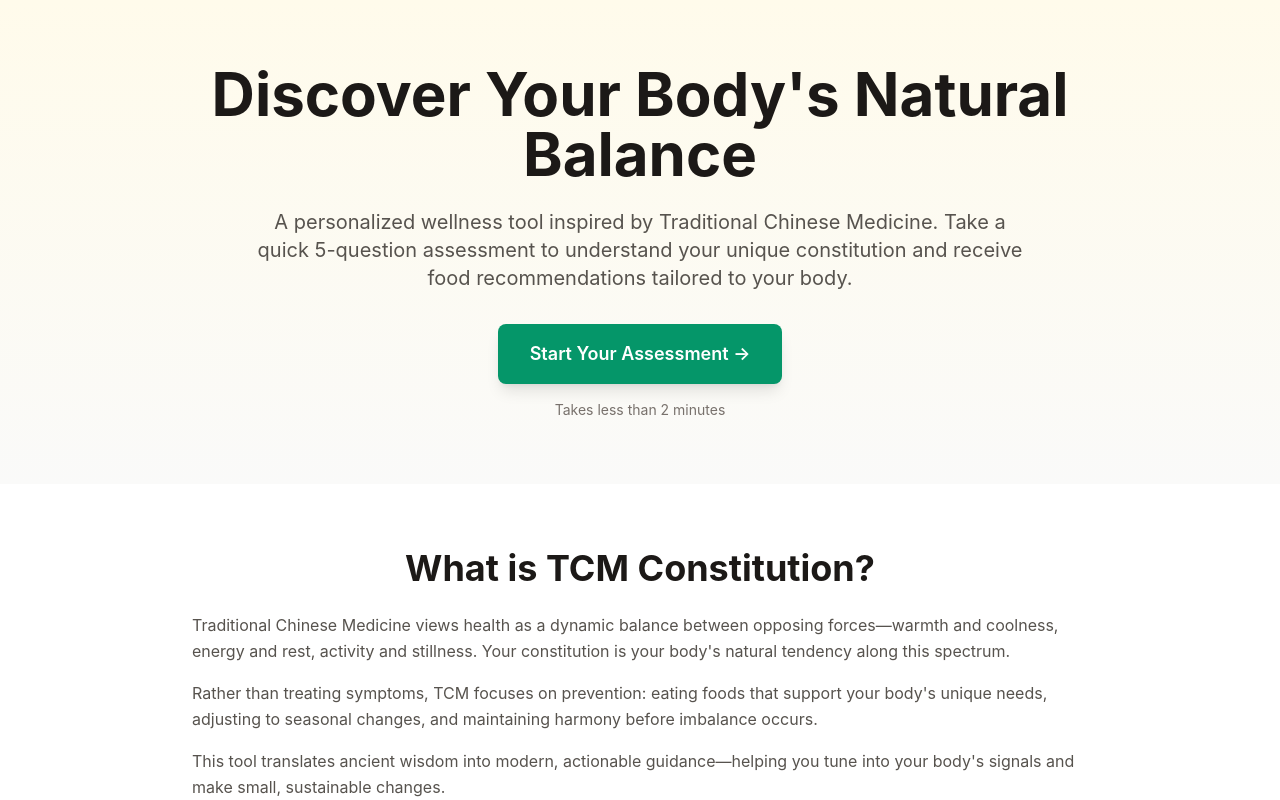
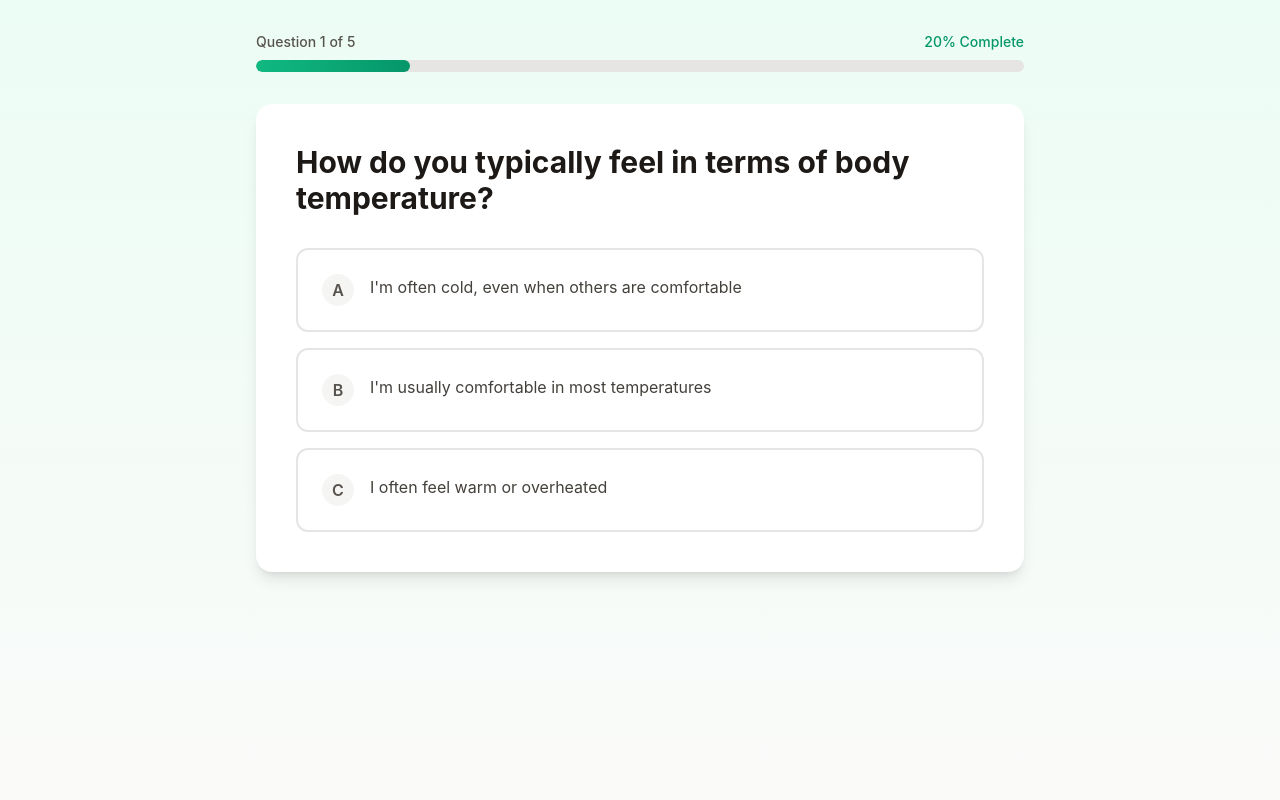
Before and after one commit to shufanfan/Food-Therapy---Traditional-Chinese-Medicine-TCM-Health-Insights-for-Modern-Life, a React (Create React App) app: page /assessment in a window 1280 px wide. Shown: the top 800 px of the page. Built offline with nearby package versions, Linux system fonts and the light colour scheme.

Commit message:
Sprint 2 Item 5: Implement meaningful URL structure for the TCM wellness website

```diff
--- a/package.json
+++ b/package.json
@@ -13,6 +13,7 @@
     "@types/react-dom": "^19.2.2",
     "react": "^19.2.0",
     "react-dom": "^19.2.0",
+    "react-router-dom": "^6.30.1",
     "react-scripts": "5.0.1",
     "typescript": "^4.9.5",
     "web-vitals": "^2.1.4"
--- a/src/App.tsx
+++ b/src/App.tsx
@@ -1,48 +1,51 @@
 import React, { useState } from "react";
+import { BrowserRouter, Routes, Route, useNavigate } from "react-router-dom";
 import LandingPage from "./components/LandingPage";
 import Survey from "./components/Survey";
 import SurveyResults from "./components/SurveyResults";
 
-function App() {
-  const [currentPage, setCurrentPage] = useState<string>("landing");
-
+function AppContent() {
+  const navigate = useNavigate();
   const [surveyAnswers, setSurveyAnswers] = useState<string[]>([]);
-
-  const handleStartAssessment = () => {
-    setCurrentPage("survey");
-  };
 
   const handleSurveyComplete = (answers: string[]) => {
     setSurveyAnswers(answers);
-    setCurrentPage("results");
   };
 
   const handleReturnToLanding = () => {
-    setCurrentPage("landing");
     setSurveyAnswers([]);
   };
 
   const handleRestartAssessment = () => {
     setSurveyAnswers([]);
-    setCurrentPage("survey");
   };
 
   return (
-    <div>
-      {currentPage === "landing" && (
-        <LandingPage onStartAssessment={handleStartAssessment} />
-      )}
+    <Routes>
+      <Route path="/" element={<LandingPage />} />
+      <Route
+        path="/assessment"
+        element={<Survey onComplete={handleSurveyComplete} />}
+      />
+      <Route
+        path="/results"
+        element={
+          <SurveyResults
+            answers={surveyAnswers}
+            onReturnHome={handleReturnToLanding}
+            onRestartAssessment={handleRestartAssessment}
+          />
+        }
+      />
+    </Routes>
+  );
+}
 
-      {currentPage === "survey" && <Survey onComplete={handleSurveyComplete} />}
-
-      {currentPage === "results" && (
-        <SurveyResults
-          answers={surveyAnswers}
-          onReturnHome={handleReturnToLanding}
-          onRestartAssessment={handleRestartAssessment}
-        />
-      )}
-    </div>
+function App() {
+  return (
+    <BrowserRouter>
+      <AppContent />
+    </BrowserRouter>
   );
 }
 
--- a/src/components/LandingPage.jsx
+++ b/src/components/LandingPage.jsx
@@ -1,10 +1,12 @@
 import React, { useState } from "react";
+import { useNavigate } from "react-router-dom";
 
-const LandingPage = ({ onStartAssessment }) => {
+const LandingPage = () => {
+  const navigate = useNavigate();
   const [email, setEmail] = useState("");
 
   const handleStartAssessment = () => {
-    onStartAssessment();
+    navigate("/assessment");
   };
 
   const handleEmailSubmit = () => {
--- a/src/components/Survey.jsx
+++ b/src/components/Survey.jsx
@@ -1,4 +1,5 @@
 import React, { useState, useEffect } from "react";
+import { useNavigate } from "react-router-dom";
 
 // Survey questions data
 const QUESTIONS = [
@@ -78,6 +79,7 @@ const QUESTIONS = [
 ];
 
 function Survey({ onComplete }) {
+  const navigate = useNavigate();
   const [currentQuestion, setCurrentQuestion] = useState(0);
   const [answers, setAnswers] = useState([]);
   const [selectedOption, setSelectedOption] = useState(null);
@@ -95,6 +97,7 @@ function Survey({ onComplete }) {
       setCurrentQuestion(currentQuestion + 1);
     } else {
       onComplete(newAnswers);
+      navigate("/results");
     }
   };
 
--- a/src/components/SurveyResults.jsx
+++ b/src/components/SurveyResults.jsx
@@ -1,4 +1,5 @@
 import React from "react";
+import { useNavigate } from "react-router-dom";
 import {
   calculateConstitution,
   getDetailedScore,
@@ -6,11 +7,22 @@ import {
 import recommendationsData from "../data/recommendations-display.json";
 
 function SurveyResults({ answers, onReturnHome, onRestartAssessment }) {
+  const navigate = useNavigate();
   const constitution = calculateConstitution(answers);
   const detailedScore = getDetailedScore(answers);
   console.log("Score breakdown:", detailedScore);
 
   const recommendations = recommendationsData[constitution];
+
+  const handleReturnHome = () => {
+    onReturnHome();
+    navigate("/");
+  };
+
+  const handleRestartAssessment = () => {
+    onRestartAssessment();
+    navigate("/assessment");
+  };
 
   return (
     <div className="min-h-screen bg-gradient-to-b from-emerald-50 to-stone-50 py-12 px-4 sm:px-6 lg:px-8">
@@ -127,7 +139,7 @@ function SurveyResults({ answers, onReturnHome, onRestartAssessment }) {
         {/* Action Buttons */}
         <div className="flex flex-col sm:flex-row gap-4 justify-center">
           <button
-            onClick={onReturnHome}
+            onClick={handleReturnHome}
             className="flex items-center justify-center bg-white hover:bg-stone-50 text-stone-800 font-semibold px-8 py-4 rounded-lg border-2 border-stone-200 transition-colors duration-200 shadow-sm"
           >
             <svg
@@ -146,7 +158,7 @@ function SurveyResults({ answers, onReturnHome, onRestartAssessment }) {
             Return to Home
           </button>
           <button
-            onClick={onRestartAssessment}
+            onClick={handleRestartAssessment}
             className="bg-emerald-600 hover:bg-emerald-700 text-white font-semibold px-8 py-4 rounded-lg transition-colors duration-200 shadow-lg"
           >
             Take Assessment Again
```
Also changed, not shown: 2 other files (tests, documents, lock files or other folders).
